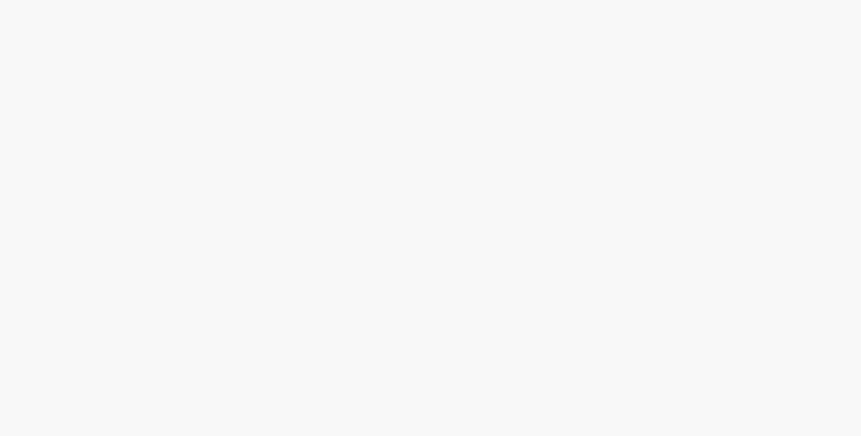
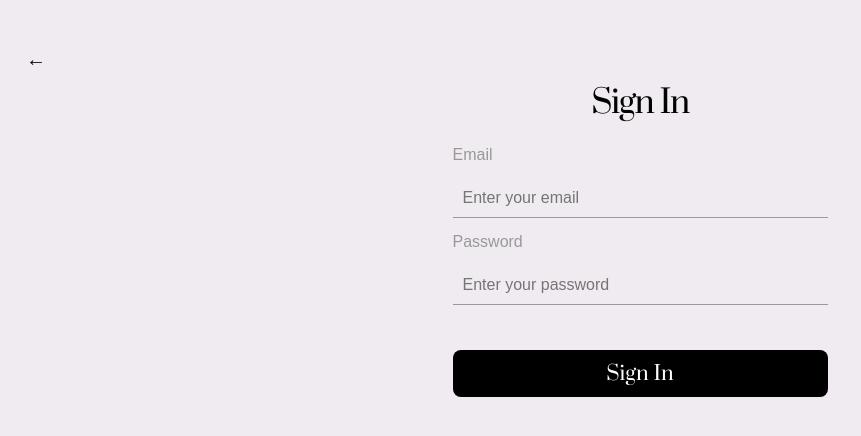
Before and after one commit to sophieagb/styleswap, a React (Create React App) app: page /signin in a window 1280 px wide. Before the commit this address had no page. Shown: the part 198-634 px from the top of the page, without its empty margins (0-861 px from the left). Built offline with nearby package versions, Linux system fonts and the light colour scheme.

Commit message:
add signup, signin, and landing page

```diff
--- a/src/App.css
+++ b/src/App.css
@@ -15,7 +15,7 @@ header {
 
 header span {
   position: absolute;
-  right: 15px; /* Position the icon on the far right */
+  right: 15px;
   font-size: 30px;
 }
 
@@ -49,11 +49,11 @@ header h1 {
 }
 
 .actions button {
-  font-size: 30px; /* Increase icon size */
-  padding: 20px;   /* Increase padding for a larger button */
+  font-size: 30px;
+  padding: 20px;
   border-radius: 50%;
-  width: 80px;  /* Set a fixed width */
-  height: 80px; /* Set a fixed height */
+  width: 80px;
+  height: 80px;
 }
 
 .actions butto n {
@@ -101,7 +101,6 @@ header h1 {
   color: #ffc107;
 }
 
-/* Example of filled stars */
 .suggested-items div:nth-child(1) .star-rating span:nth-child(-n+4) {
   color: #ffc107;
 }
@@ -120,7 +119,7 @@ header h1 {
   align-items: center;
   background-color: black;
   color: white;
-  padding: 20px; /* Increased padding */
+  padding: 20px;
   position: fixed;
   bottom: 0;
   width: 100%;
@@ -131,5 +130,29 @@ header h1 {
   color: white;
   text-align: center;
   flex: 1;
-  font-size: 22px; /* Increased font size */
+  font-size: 22px;
 }
+
+
+.button-container {
+  display: flex;
+  justify-content: center;
+  gap: 10px;
+  margin: 20px 0;
+}
+
+.button {
+  display: inline-block;
+  text-align: center;
+  padding: 10px 20px;
+  font-size: 16px;
+  color: white;
+  background-color: #333;
+  border: none;
+  border-radius: 4px;
+  text-decoration: none;
+}
+
+.button:hover {
+  background-color: #555;
+}
--- a/src/App.js
+++ b/src/App.js
@@ -1,14 +1,57 @@
-import React from 'react';
-import { BrowserRouter as Router, Route, Routes } from 'react-router-dom';
+import React, { useState } from 'react';
+import { BrowserRouter as Router, Routes, Route, Navigate} from 'react-router-dom';
+import LandingPage from './LandingPage';
+import SignUpPage from './SignUpPage';
+import SignInPage from './SignInPage';
 import Home from './Home';
 
-const App = () => (
-  <Router>
-    <Routes>
-      <Route path="/" element={<Home />} />
-      {/* Add more routes as needed */}
-    </Routes>
-  </Router>
-);
+
+const App = () => {
+
+  const [isAuthenticated, setIsAuthenticated] = useState(false);
+
+  const handleSignUp = (user) => {
+    console.log('User Signed Up:', user);
+    alert(`Welcome, ${user.fullName}! Your account has been created.`);
+  };
+
+  const handleSignIn = (credentials) => {
+    if (credentials.email && credentials.password) {
+      setIsAuthenticated(true);
+      alert(`Welcome back!`);
+    } else {
+      alert('Invalid credentials.');
+    }
+  };
+
+  return (
+    <Router>
+      <Routes>
+        <Route path="/" element={<LandingPage />} />
+        <Route path="/signup" element={<SignUpPage onSignUp={handleSignUp} />} />
+        <Route
+          path="/signin"
+          element={
+            isAuthenticated ? (
+              <Navigate to="/home" replace />
+            ) : (
+              <SignInPage setIsAuthenticated={setIsAuthenticated} />
+            )
+          }
+        />
+        <Route
+          path="/home"
+          element={
+            isAuthenticated ? (
+              <Home />
+            ) : (
+              <Navigate to="/signin" replace />
+            )
+          }
+        />
+      </Routes>
+    </Router>
+  );
+};
 
 export default App;
--- a/src/Home.js
+++ b/src/Home.js
@@ -9,7 +9,7 @@ const Home = () => {
   const [items, setItems] = useState([]);
 
   useEffect(() => {
-    setItems(data.items); // Load items from mock JSON
+    setItems(data.items);
   }, []);
 
   return (
@@ -18,6 +18,9 @@ const Home = () => {
       <MainImage image={data.items[0].image} />
       <Actions />
       <SuggestedItems items={items} />
+
+      <div className="button-container">
+      </div>
     </>
   );
 };
--- /dev/null
+++ b/src/LandingPage.css
@@ -0,0 +1,85 @@
+@import url('https://fonts.googleapis.com/css2?family=Prata&display=swap');
+
+
+.title {
+    font-family: 'Prata', serif;
+  }
+  .subtitle {
+    font-family: 'Prata', serif;
+  }
+  .button {
+    font-family: 'Prata', serif;
+  }
+
+
+.landing-container {
+    display: flex;
+    flex-direction: column;
+    align-items: center;
+    justify-content: center;
+    height: 100vh;
+    background: radial-gradient(
+      43% 79% at 50% 50%,
+      #faf8eb 0%,
+      #dbd4df 43%,
+      #f0ebf0 79%
+    );
+    text-align: center;
+    padding: 20px;
+  }
+
+
+
+  .title {
+    font-family: 'Prata', serif;
+    font-size: 36px;
+    font-weight: 400;
+    line-height: 48.78px;
+    letter-spacing: -1.5px;
+    color: #262626;
+    text-align: center;
+    margin: 0;
+  }
+
+
+  .subtitle {
+    font-family: 'Prata', serif;
+    font-size: 15px;
+    font-weight: 400;
+    line-height: 20.33px;
+    color: #717171;
+    text-align: center;
+    margin-top: 10px;
+  }
+
+
+
+  .button-container {
+    display: flex;
+    flex-direction: column;
+    gap: 15px;
+  }
+
+  .button {
+    font-family: 'Prata', serif;
+    font-size: 20px;
+    font-weight: 400;
+    line-height: 27.1px;
+    letter-spacing: -1px;
+    color: #000;
+    background-color: #fff;
+    border: 1px solid #ccc;
+    border-radius: 8px;
+    padding: 10px 20px;
+    text-align: center;
+    text-decoration: none;
+    cursor: pointer;
+    transition: all 0.3s ease;
+    width: 200px;
+    margin: 10px auto;
+  }
+
+  .button:hover {
+    background-color: #f0f0f0;
+    border-color: #aaa;
+  }
--- /dev/null
+++ b/src/LandingPage.js
@@ -0,0 +1,18 @@
+import React from 'react';
+import { Link } from 'react-router-dom';
+import './LandingPage.css'; // Optional styles
+
+const LandingPage = () => {
+  return (
+    <div className="landing-container">
+      <h1 className="title">STYLE SWAP</h1>
+      <p className="subtitle">The Columbia/Barnard Clothing Exchange Platform</p>
+      <div className="button-container">
+        <Link to="/signin" className="button">Sign In</Link>
+        <Link to="/signup" className="button">Sign Up</Link>
+      </div>
+    </div>
+  );
+};
+
+export default LandingPage;
--- /dev/null
+++ b/src/SignInPage.css
@@ -0,0 +1,72 @@
+.signin-container {
+    display: flex;
+    flex-direction: column;
+    align-items: center;
+    justify-content: center;
+    height: 100vh;
+    padding: 20px;
+    background-color: #f0ebf0;
+  }
+
+  .back-button {
+    align-self: flex-start;
+    font-size: 20px;
+    background: none;
+    border: none;
+    cursor: pointer;
+    margin-bottom: 10px;
+  }
+
+  .title {
+    font-family: 'Prata', serif;
+    font-size: 32px;
+    font-weight: 400;
+    line-height: 43.36px;
+    letter-spacing: -1.5px;
+    color: #000;
+    text-align: center;
+    margin-bottom: 20px;
+  }
+
+  .signin-form {
+    display: flex;
+    flex-direction: column;
+    gap: 15px;
+    width: 100%;
+    max-width: 375px;
+  }
+
+  .input-label {
+    font-family: 'Rethink Sans', sans-serif;
+    font-size: 16px;
+    font-weight: 400;
+    color: #999999;
+  }
+
+  .input-field {
+    font-size: 16px;
+    font-family: 'Rethink Sans', sans-serif;
+    padding: 10px;
+    border: none;
+    border-bottom: 1px solid #999999;
+    background-color: transparent;
+  }
+
+  .submit-button {
+    font-family: 'Prata', serif;
+    font-size: 20px;
+    font-weight: 400;
+    color: #fff;
+    background-color: #000;
+    border: none;
+    border-radius: 8px;
+    padding: 10px 20px;
+    cursor: pointer;
+    text-align: center;
+    transition: all 0.3s ease;
+    margin-top: 30px;
+  }
+
+  .submit-button:hover {
+    background-color: #333333;
+  }
--- /dev/null
+++ b/src/SignInPage.js
@@ -0,0 +1,55 @@
+import React, { useState } from 'react';
+import { useNavigate } from 'react-router-dom';
+import './SignInPage.css'; // Include styling here
+
+const SignInPage = ({ setIsAuthenticated }) => {
+  const [email, setEmail] = useState('');
+  const [password, setPassword] = useState('');
+  const navigate = useNavigate();
+
+  const handleSignIn = (e) => {
+    e.preventDefault();
+
+    if (email && password) {
+      setIsAuthenticated(true);
+      localStorage.setItem('isAuthenticated', 'true');
+      navigate('/home');
+    } else {
+      alert('Please enter valid credentials.');
+    }
+  };
+
+  return (
+    <div className="signin-container">
+      <button className="back-button" onClick={() => navigate('/')}>←</button> {/* Back to Landing */}
+      <h1 className="title">Sign In</h1>
+      <form className="signin-form" onSubmit={handleSignIn}>
+        <label className="input-label" htmlFor="email">Email</label>
+        <input
+          type="email"
+          id="email"
+          className="input-field"
+          placeholder="Enter your email"
+          value={email}
+          onChange={(e) => setEmail(e.target.value)}
+          required
+        />
+
+        <label className="input-label" htmlFor="password">Password</label>
+        <input
+          type="password"
+          id="password"
+          className="input-field"
+          placeholder="Enter your password"
+          value={password}
+          onChange={(e) => setPassword(e.target.value)}
+          required
+        />
+
+        <button type="submit" className="submit-button">Sign In</button>
+      </form>
+    </div>
+  );
+};
+
+export default SignInPage;
--- /dev/null
+++ b/src/SignUpPage.css
@@ -0,0 +1,78 @@
+.signup-container {
+  display: flex;
+  flex-direction: column;
+  align-items: center;
+  padding: 20px;
+  background-color: white;
+  height: 100vh;
+  font-family: 'Prata', serif;
+  justify-content: flex-center;
+}
+
+.back-arrow {
+  align-self: flex-start;
+  font-size: 24px;
+  text-decoration: none;
+  color: #000;
+  margin-bottom: 10px;
+}
+
+
+.title {
+  font-size: 36px;
+  font-weight: 600;
+  margin-bottom: 20px;
+  text-align: center;
+  color: #000;
+}
+
+.signup-form {
+  display: flex;
+  flex-direction: column;
+  gap: 15px;
+  width: 100%;
+  max-width: 375px;
+}
+
+
+
+.label {
+  font-size: 16px;
+  margin-bottom: 5px;
+  color: #000;
+}
+
+.input {
+  width: 100%;
+  height: auto;
+  padding: 10px 0;
+  font-size: 16px;
+  margin-bottom: 20px;
+  border: none;
+  border-bottom: 1px solid #ccc;
+  background: none;
+  box-sizing: border-box;
+  outline: none;
+}
+
+.input:focus {
+  border-bottom: 1px solid #000;
+}
+
+.submit-button {
+  font-family: 'Prata', serif;
+  font-size: 20px;
+  font-weight: 400;
+  color: #fff;
+  background-color: #000;
+  border: none;
+  border-radius: 8px;
+  padding: 10px 20px;
+  cursor: pointer;
+  text-align: center;
+  transition: all 0.3s ease;
+}
+
+.submit-button:hover {
+  background-color: #333333;
+}
--- /dev/null
+++ b/src/SignUpPage.js
@@ -0,0 +1,65 @@
+import React, { useState } from 'react';
+import { Link } from 'react-router-dom';
+import './SignUpPage.css';
+
+const SignUpPage = ({ onSignUp }) => {
+  const [fullName, setFullName] = useState('');
+  const [email, setEmail] = useState('');
+  const [password, setPassword] = useState('');
+
+  const handleSignUp = (e) => {
+    e.preventDefault();
+
+    if (fullName && email && password) {
+      onSignUp({ fullName, email });
+      alert('Sign-Up Successful!');
+    } else {
+      alert('Please fill out all fields.');
+    }
+  };
+
+  return (
+    <div className="signup-container">
+      <Link to="/" className="back-arrow">←</Link>
+      <h1 className="title">Sign Up</h1>
+      <form className="signup-form" onSubmit={handleSignUp}>
+        <label htmlFor="fullName" className="label">Full Name</label>
+        <input
+          type="text"
+          id="fullName"
+          value={fullName}
+          onChange={(e) => setFullName(e.target.value)}
+          placeholder="Full Name"
+          className="input"
+          required
+        />
+
+        <label htmlFor="email" className="label">Uni Email</label>
+        <input
+          type="email"
+          id="email"
+          value={email}
+          onChange={(e) => setEmail(e.target.value)}
+          placeholder="Email"
+          className="input"
+          required
+        />
+
+        <label htmlFor="password" className="label">Password</label>
+        <input
+          type="password"
+          id="password"
+          value={password}
+          onChange={(e) => setPassword(e.target.value)}
+          placeholder="Password"
+          className="input"
+          required
+        />
+
+        <button type="submit" className="submit-button">Sign Up</button>
+      </form>
+    </div>
+  );
+};
+
+export default SignUpPage;
```
